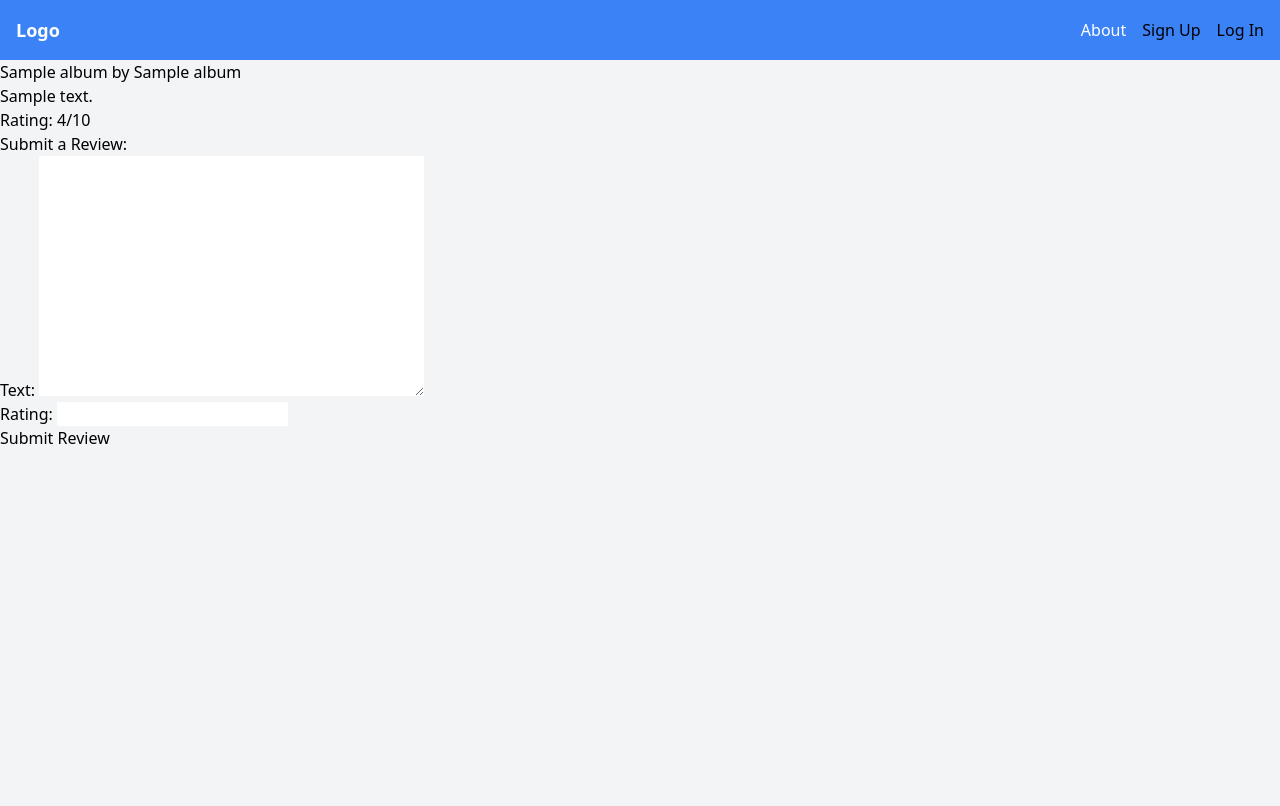
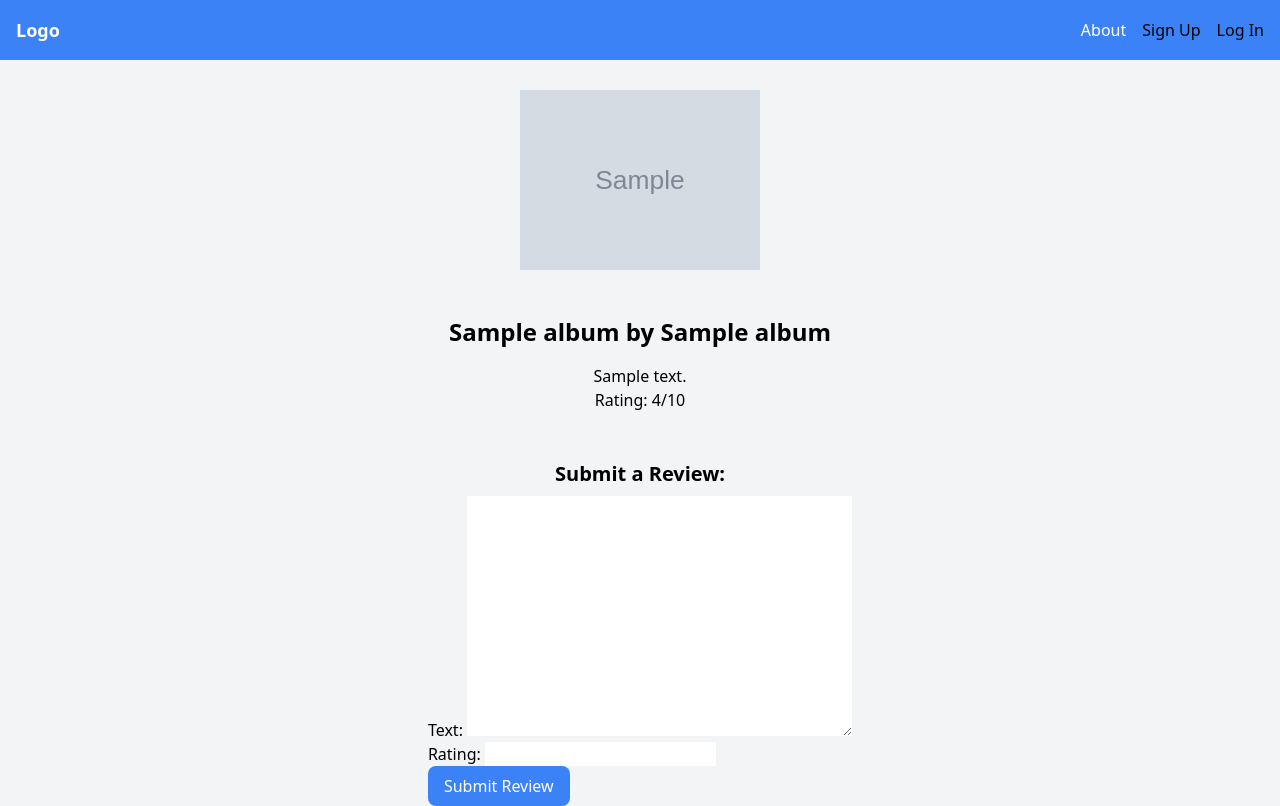
Before and after one commit to layton-skidmore/SoundCanvas, a Django app: page /album/1/ in a window 1280 px wide. Before the commit the page ends 444 px from the top, so only its background shows below. Run offline with Django 4.2, Linux system fonts and the light colour scheme; tables that the repository leaves empty hold one stand-in row (values such as "Sample post"); grey boxes marked "Sample" are stand-in pictures; some libraries are stand-ins or nearby versions.

Commit message:
add review add config

```diff
--- a/main_app/models.py
+++ b/main_app/models.py
@@ -10,9 +10,11 @@ class Album(models.Model):
     artist_name = models.CharField(max_length=200)
     album_cover = models.URLField(blank=True)
 
-
     def __str__(self):
         return self.name
+
+    def get_absolute_url(self):
+      return reverse('album_update', kwargs={'album_id': self.id})
 
 
 class Review(models.Model):
--- a/main_app/templates/main_app/new_album.html
+++ b/main_app/templates/main_app/new_album.html
@@ -2,7 +2,6 @@
 
 {% block content %}
 
-<h1 class="text-2xl font-semibold mb-4">Add Album</h1>
 
 <form method="POST" enctype="multipart/form-data" class="space-y-4">
     {% csrf_token %}
--- a/main_app/templates/profile/album_detail.html
+++ b/main_app/templates/profile/album_detail.html
@@ -1,26 +1,38 @@
 {% extends 'base.html' %}
 {% block content %}
 
-<h2>{{ album.name }} by {{ album.artist_name }}</h2>
-<ul>
+<div class="flex flex-col items-center justify-center">
+    <div class="w-60 h-60 mx-auto mb-4 flex items-center justify-center">
+      <img src="{{ album.album_cover }}" alt="Album Cover" class="object-contain w-full h-full">
+    </div>
+
+    <div class="w-full max-w-md text-center">
+      <h2 class="text-2xl font-semibold">{{ album.name }} by {{ album.artist_name }}</h2>
+
+      <ul class="mt-4">
         {% for review in reviews %}
-    <li>
+          <li class="mb-4">
             <p>{{ review.text }}</p>
             <p>Rating: {{ review.rating }}/10</p>
           </li>
         {% endfor %}
       </ul>
+    </div>
 
+    <div class="flex flex-col items-center mt-4">
       {% if user_has_review %}
-  <p>You have already submitted a review for this album.</p>
+        <p class="mt-2">You have already submitted a review for this album.</p>
       {% else %}
-  <h2>Submit a Review:</h2>
-  <form method="post">
+        <h2 class="text-xl font-semibold mt-4">Submit a Review:</h2>
+        <form method="post" class="mt-2">
           {% csrf_token %}
           {{ form.as_p }}
-    <button type="submit">Submit Review</button>
+          <button type="submit" class="px-4 py-2 bg-blue-500 text-white rounded-lg hover:bg-blue-600">Submit Review</button>
         </form>
       {% endif %}
+      {% comment %} <a href ="{% url 'album_update' album.id %}">Edit</a> {% endcomment %}
+    </div>
+  </div>
 
 
 {% endblock %}
--- a/main_app/views.py
+++ b/main_app/views.py
@@ -6,6 +6,7 @@ from django.contrib.auth.forms import UserCreationForm
 from django.contrib.auth.decorators import login_required
 from .models import Review, Album
 from .forms import ReviewForm
+from decouple import config
 import boto3
 import os
 from botocore.exceptions import NoCredentialsError
@@ -66,21 +67,26 @@ class NewAlbumView(CreateView):
 
         if 'album_cover' in self.request.FILES:
             album_cover = self.request.FILES['album_cover']
-            aws_access_key_id = os.environ.get('AWS_ACCESS_KEY_ID')
-            aws_secret_access_key = os.environ.get('AWS_SECRET_ACCESS_KEY')
-            s3 = boto3.client(
-                's3',
-                aws_access_key_id=aws_access_key_id,
-                aws_secret_access_key=aws_secret_access_key,
-            )
+
+            aws_access_key_id = config('AWS_ACCESS_KEY_ID')
+            aws_secret_access_key = config('AWS_SECRET_ACCESS_KEY')
+            s3_bucket = config('S3_BUCKET')
+            s3_base_url = config('S3_BASE_URL')
+
             try:
-                s3.upload_fileobj(album_cover, os.environ.get('S3_BUCKET'), album_cover.name)
-                album.album_cover = f"{os.environ.get('S3_BASE_URL')}{os.environ.get('S3_BUCKET')}/{album_cover.name}"
+                s3 = boto3.client(
+                    's3',
+                    aws_access_key_id=aws_access_key_id,
+                    aws_secret_access_key=aws_secret_access_key,
+                )
+                s3.upload_fileobj(album_cover, s3_bucket, album_cover.name)
+                album.album_cover = f"{s3_base_url}{s3_bucket}/{album_cover.name}"
             except NoCredentialsError:
                 print("Credentials not available")
 
         album.save()
         return super().form_valid(form)
+
 
 
 def signup(request):
```
Lines whose indentation alone changed are shown as unchanged.
